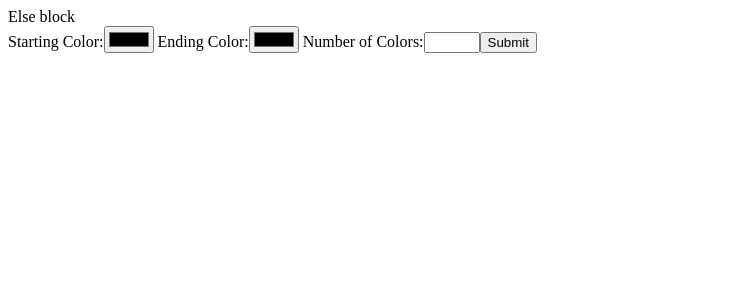
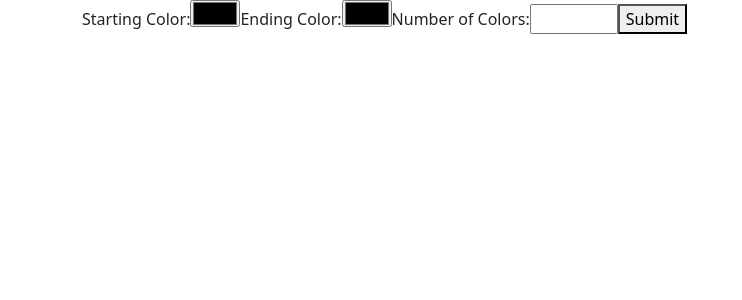
Before and after one commit to aaronminnick/react-swatch-frontend, a React (Create React App) app: page / in a window 1280 px wide. Shown: the top 300 px of the page, without its empty margins (0-742 px from the left). Built offline with nearby package versions, Linux system fonts and the light colour scheme.

Commit message:
add some layout styling
Co-Authored-by: Skylar Brockbank <skylar.brockbank@gmail.com>
Co-Authored-by: Jacob Wilson <jacobleeeugenewilson@gmail.com>

```diff
--- a/package.json
+++ b/package.json
@@ -6,7 +6,9 @@
     "@testing-library/jest-dom": "^5.16.2",
     "@testing-library/react": "^12.1.3",
     "@testing-library/user-event": "^13.5.0",
+    "bootstrap": "^5.1.3",
     "react": "^17.0.2",
+    "react-bootstrap": "^2.1.2",
     "react-dom": "^17.0.2",
     "react-redux": "^7.2.6",
     "react-scripts": "5.0.0",
--- a/src/components/App.js
+++ b/src/components/App.js
@@ -1,4 +1,5 @@
 import React from 'react';
+import Container from 'react-bootstrap/Container';
 // import Header from './Header';
 import SwatchControl from './SwatchControl';
 import ColorSelectForm from './ColorSelectForm';
@@ -6,9 +7,11 @@ import ColorSelectForm from './ColorSelectForm';
 function App() {
   return (
     <React.Fragment>
-      {/* <Header /> */}
-      <SwatchControl />
-      <ColorSelectForm />
+      <Container>
+        {/* <Header /> */}
+        <SwatchControl />
+        <ColorSelectForm />
+      </Container>
     </React.Fragment>
   );
 }
--- a/src/components/ColorSelectForm.js
+++ b/src/components/ColorSelectForm.js
@@ -7,8 +7,8 @@ function ColorSelectForm(props) {
   function onFormSubmit(event){
     event.preventDefault();
     const { dispatch } = props;
-    const startColor = event.target.startColor.value.substring(1);
-    const endColor = event.target.endColor.value.substring(1);
+    const startColor = event.target.startColor.value.substring(1).toUpperCase();
+    const endColor = event.target.endColor.value.substring(1).toUpperCase();
     const steps = event.target.steps.value;
     dispatch(makeApiCall(steps, startColor, endColor));
   }
--- a/src/components/FocusColor.js
+++ b/src/components/FocusColor.js
@@ -6,15 +6,22 @@ function FocusColor(props) {
 
   const FocusColorStyles = {
     div: {
-      backgroundColor: `#${props.color.Hex}`
+      // backgroundColor: `#${props.color.Hex}`,
+      // height:'1em',
+      // width: '1em',
+      display: 'inline-block',
+      border: `solid #${props.color.Hex} 20px`,
+      borderRadius: '15%',
+      padding: "1em"
     }
   }
 
   return (
     <div>
-      <div style={FocusColorStyles.div} />
+      <div style={FocusColorStyles.div}>
       <p>Hex: {props.color.Hex}</p>
       <p>RGB: {props.color.Red}, {props.color.Green}, {props.color.Blue}</p>
+      </div>
     </div>
   );
 }
--- a/src/components/Swatch.js
+++ b/src/components/Swatch.js
@@ -4,30 +4,28 @@ import { v4 } from 'uuid';
 
 function Swatch(props) {
 
-  let content;
-
+  const scalingFactor = (document.getElementById("chipContainer")) ?
+  document.getElementById("chipContainer").offsetWidth*.99/props.colors.length : "1em";
   const ColorChipStyle = {
-    width: `calc(100% / ${props.colors.length})`,
-    height: "2em",
+    width: scalingFactor,//`calc(100% / ${props.colors.length})`,
+    height: scalingFactor,
     display: "inline-block"
   };
 
+  let content;
   if (props.isLoading) {
     content = <div>Loading...</div>;
   } else {
     if (props.colors.length > 0) {
-      console.log(props.colors);
       content = props.colors.map(c => {
-        console.log(c);
         return <div style={{...ColorChipStyle,
           backgroundColor: `#${c.Hex}`}}
           onClick={() => props.selectColorFunc(c)}
           key={v4()}>
         </div>
       })
-      console.log("content after map", content);
     } else {
-      content = <div >Else block</div>;
+      content = <div />;
     }
     if (props.error != null) {
       content = <div>{props.error}</div>;
--- a/src/components/SwatchControl.js
+++ b/src/components/SwatchControl.js
@@ -17,7 +17,7 @@ class SwatchControl extends React.Component {
 
   render() {
     let focusColor;
-    if (!this.state.selectedColor === null) {
+    if (this.state.selectedColor !== null) {
       focusColor = <FocusColor color={this.state.selectedColor} />
     } else {
       focusColor = null;
@@ -25,7 +25,9 @@ class SwatchControl extends React.Component {
 
     return(
       <React.Fragment>
-        <Swatch selectColorFunc={this.changeSelectedColor} />
+        <div id="chipContainer">
+          <Swatch selectColorFunc={this.changeSelectedColor} />
+        </div>
         {focusColor}
       </React.Fragment>
     );
--- a/src/index.js
+++ b/src/index.js
@@ -1,5 +1,6 @@
 import React from 'react';
 import ReactDOM from 'react-dom';
+import 'bootstrap/dist/css/bootstrap.min.css';
 import App from './components/App';
 import { createStore, applyMiddleware } from 'redux';
 import ThunkMiddleware  from 'redux-thunk';
```
Also changed, not shown: 1 other file (tests, documents, lock files or other folders).
